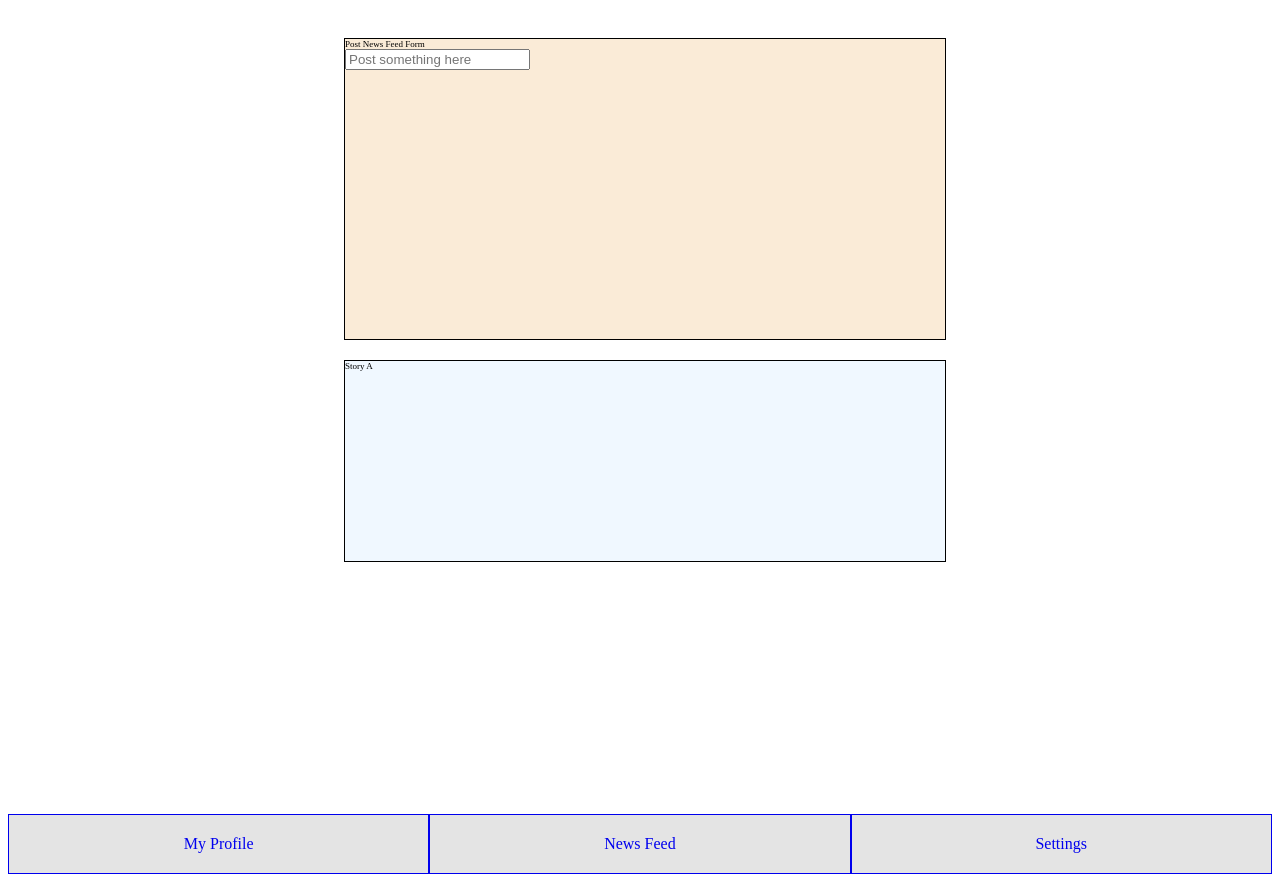
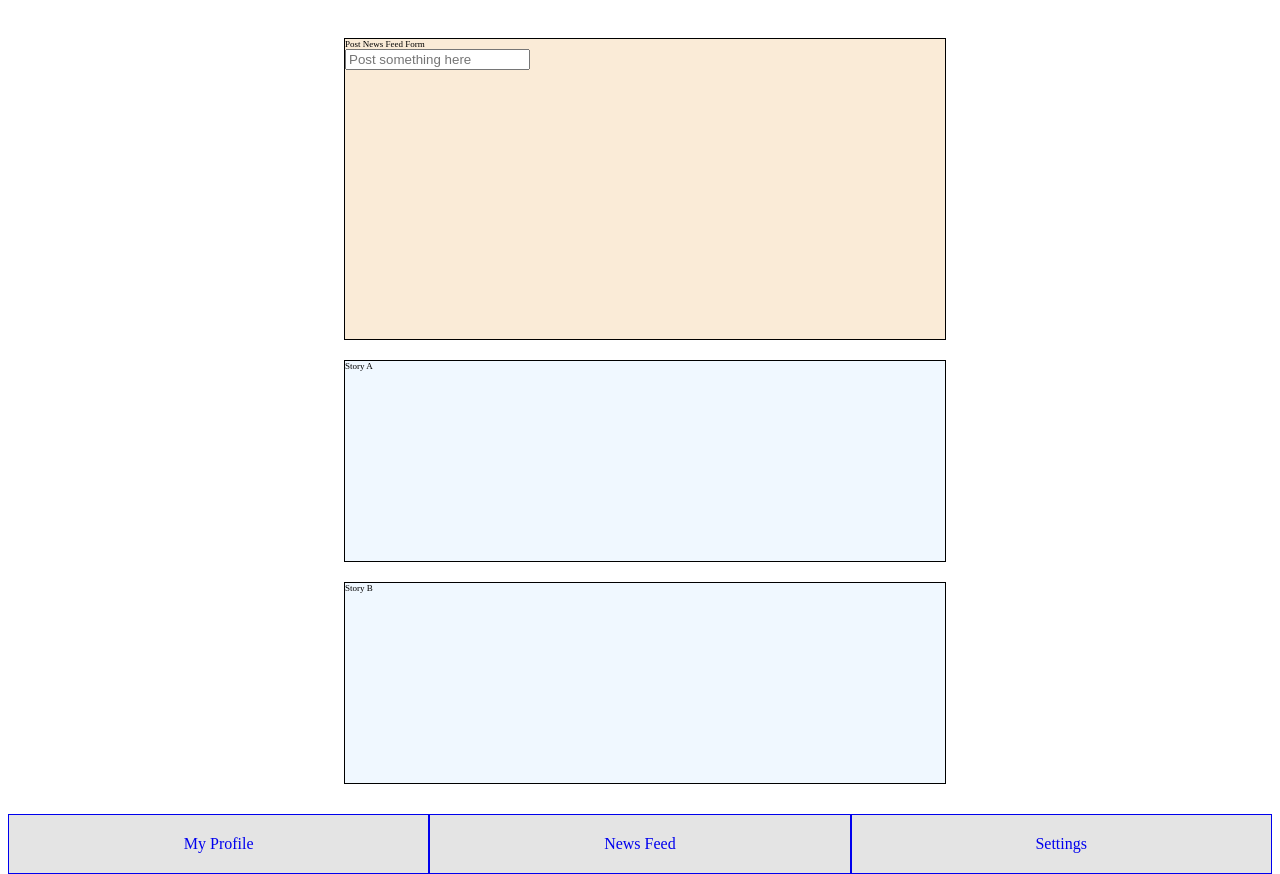
Before and after one commit to JRAntra/MEAN_Project_DEC_2022, an Angular app in the folder AntraShare/: page /news in a window 1280 px wide. Built offline with nearby package versions, Linux system fonts and the light colour scheme.

Commit message:
remove testing

```diff
--- a/AntraShare/src/app/features/news-feed/news-feed.component.html
+++ b/AntraShare/src/app/features/news-feed/news-feed.component.html
@@ -7,7 +7,7 @@
     <div class="news-story">
         Story A
     </div>
-    <div class="news-story" appHideAfterFiveSec>
+    <div class="news-story">
         Story B
     </div>
 </div>
```
